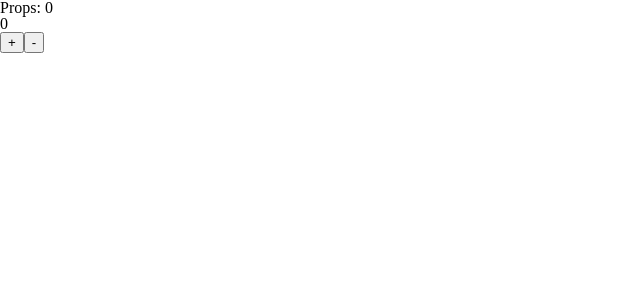
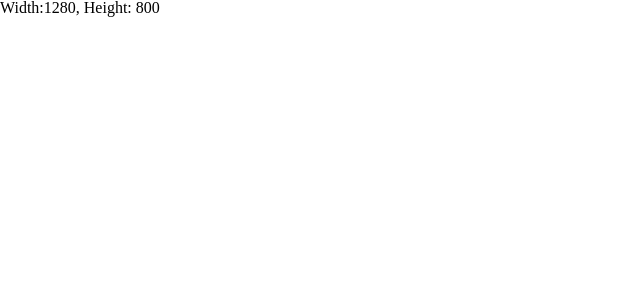
Before and after one commit to Luda-Modna/ViteReact, a React (Vite) app: page / in a window 1280 px wide. Shown: the top 300 px of the page, without its empty margins (0-640 px from the left). Built offline with nearby package versions, Linux system fonts and the light colour scheme.

Commit message:
Added viewPortParams

```diff
--- a/src/App.jsx
+++ b/src/App.jsx
@@ -1,7 +1,7 @@
-import Counter from "./Counter/index";
+import ViewPortParams from "./components/ViewPortParams";
 
 function App() {
-  return <Counter />;
+  return <ViewPortParams />;
 }
 
 export default App;
--- /dev/null
+++ b/src/components/ViewPortParams/index.jsx
@@ -0,0 +1,29 @@
+import React, { Component } from "react";
+
+export default class ViewPortParams extends Component {
+  constructor(props) {
+    super(props);
+
+    this.state = {
+      x: window.innerWidth,
+      y: window.innerHeight,
+    };
+  }
+
+  resizeHandler = () => {
+    this.setState({ x: window.innerWidth, y: window.innerHeight });
+  };
+
+  componentDidMount() {
+    window.addEventListener("resize", this.resizeHandler);
+  }
+
+  render() {
+    const { x, y } = this.state;
+    return (
+      <div>
+        Width:{x}, Height: {y}
+      </div>
+    );
+  }
+}
```
